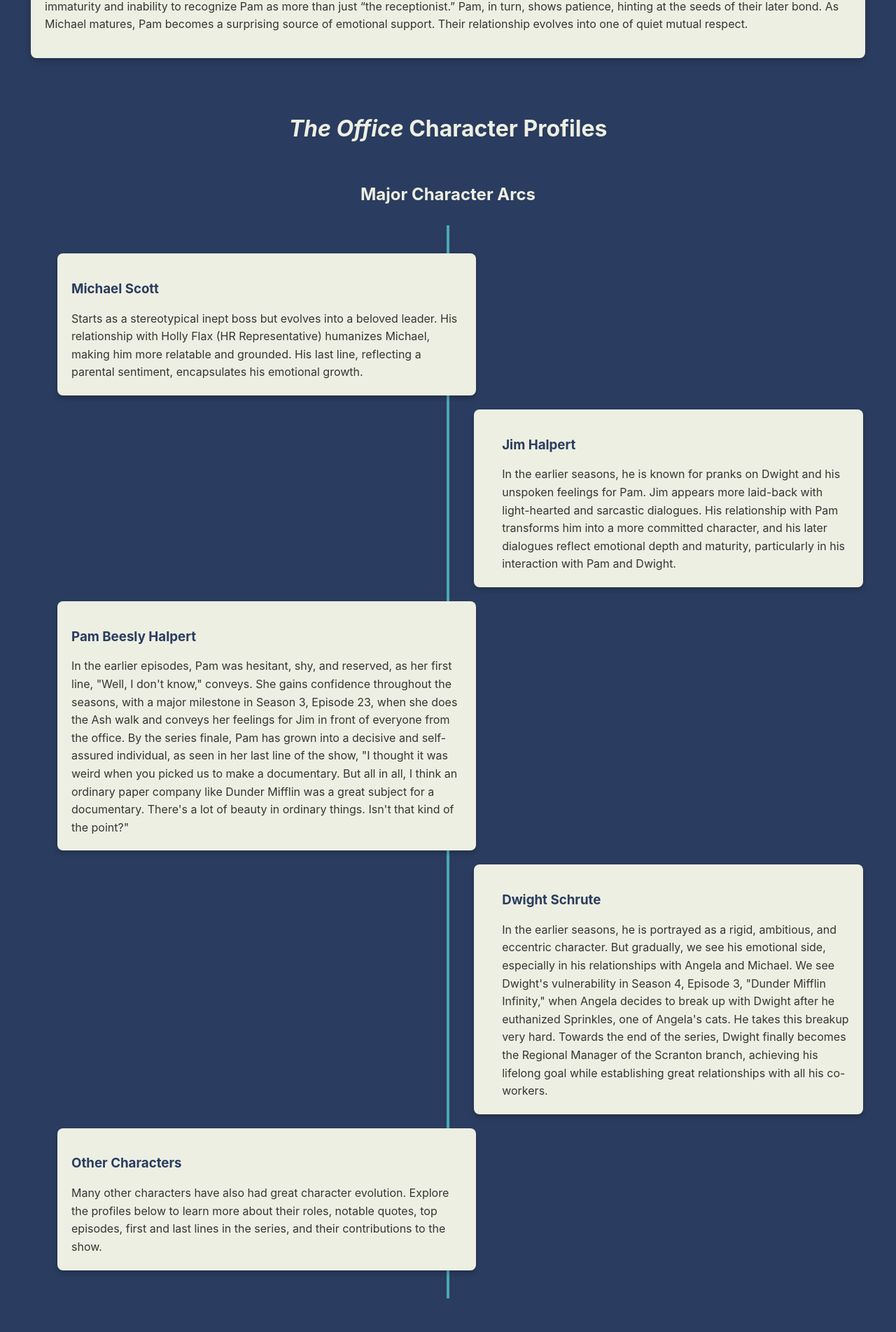
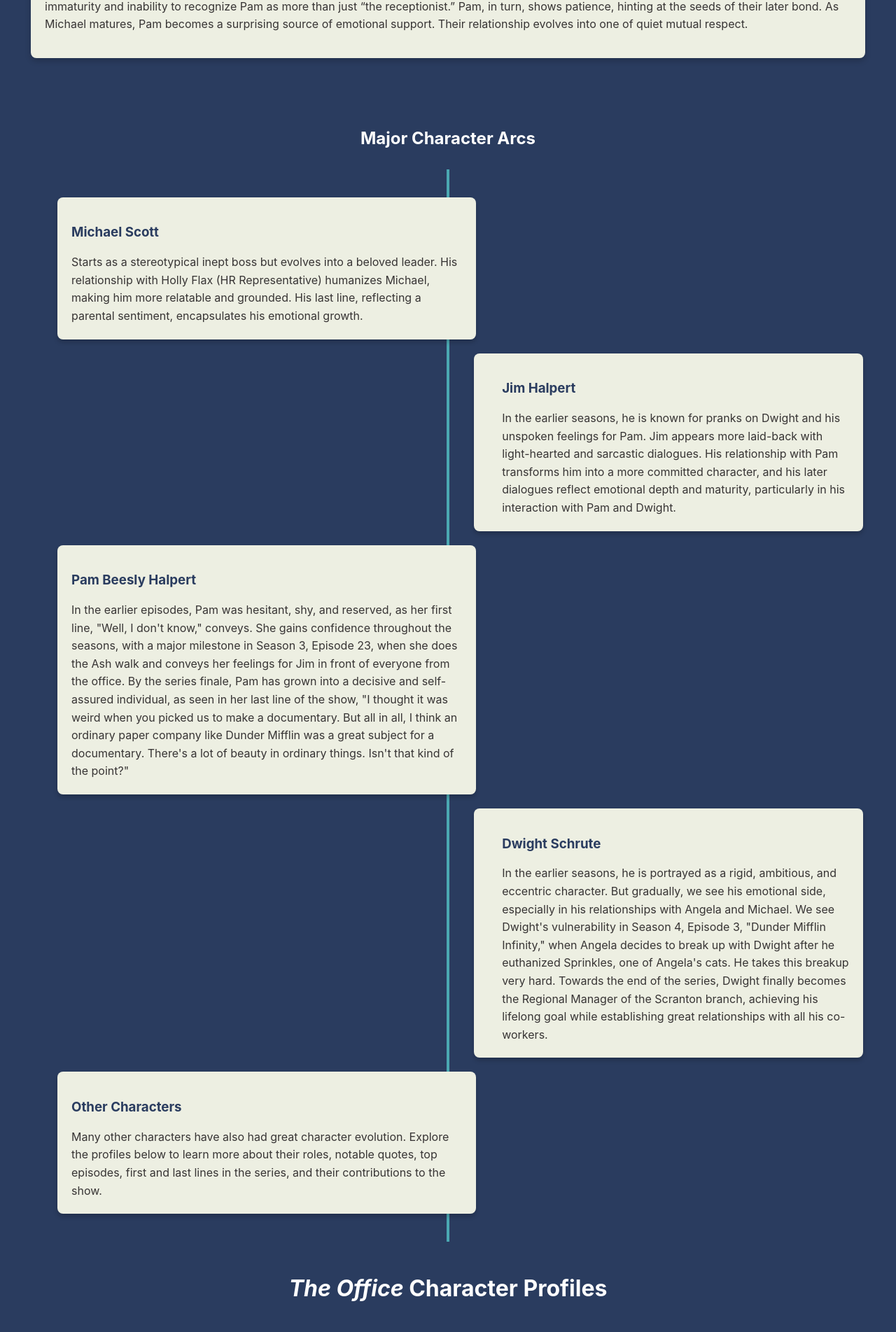
Before and after one commit to princessempel/DataVis-TheOffice, a React (Create React App) app in the folder dv-theoffice/: page / in a window 1280 px wide. Shown: the part 4633-6536 px from the top of the page at 70% size. Built offline with nearby package versions, Linux system fonts and the light colour scheme.

Commit message:
fonts and donut changes

```diff
--- a/dv-theoffice/src/App.js
+++ b/dv-theoffice/src/App.js
@@ -176,11 +176,11 @@
       </div>
       <br/><br/>
       <div className="CharacterProfile">
-        <header className="section-header">
+        {/* <header className="section-header">
           <h1>
             <i>The Office</i> Character Profiles
           </h1>
-        </header>
+        </header> */}
         <div className="insights">
           <ProfileInsights />
         </div>
--- a/dv-theoffice/src/CharacterProfiles.js
+++ b/dv-theoffice/src/CharacterProfiles.js
@@ -16,17 +16,18 @@
         const outerRadius = size / 2;
 
         const emotionColors = {
-            joy: "#FFD700",      // Gold
-            sadness: "#1E90FF",  // Dodger Blue
-            anger: "#FF4500",    // Orange Red
-            love: "#FF69B4",     // Hot Pink
-            fear: "#8A2BE2",     // Blue Violet
-            surprise: "#32CD32"  // Lime Green
+            joy: "#bcbd22",      // orange
+            sadness: "#1f77b4",  // Green
+            anger: "#d62728",    // Purple
+            love: "#e377c2",     // red
+            fear: "#2ca02c",     // brown
+            surprise: "#ff7f0e"  // pink
+
         };
         const color = d3.scaleOrdinal().domain(Object.keys(emotionColors)).range(Object.values(emotionColors));
 
         const pie = d3.pie().value((d) => d.value);
-        const arc = d3.arc().innerRadius(innerRadius+15).outerRadius(outerRadius);
+        const arc = d3.arc().innerRadius(innerRadius + 10).outerRadius(outerRadius);
 
         const svg = d3.select(chartRef.current)
             .attr("width", width)
@@ -89,9 +90,9 @@
     { name: "Jim Halpert", image: require("./profileImages/JimHalpert.png"), emotions: { joy: 0.463036269, sadness: 0.062399299, anger: 0.346737312, fear: 0.016387919, love: 0.097088726, surprise: 0.014350475 } },
     { name: "Kelly Kapoor", image: require("./profileImages/KellyKapoor.png"), emotions: { joy: 0.376939131, sadness: 0.080539149, anger: 0.396492866, fear: 0.041288186, love: 0.090963469, surprise: 0.013777198 } },
     { name: "Phyllis Vance", image: require("./profileImages/PhyllisVance.png"), emotions: { joy: 0.402087055, sadness: 0.073935724, anger: 0.384863636, fear: 0.02094551, love: 0.107788617, surprise: 0.010379459 } },
-    { name: "Andy Bernard", image: require("./profileImages/AndyBernard.png"), emotions: { joy: 0.440588585, sadness: 0.066457121, anger: 0.367297228, fear: 0.023907462, love: 0.087705656, surprise: 0.014043946 }  },
-    { name: "Darryl Philbin", image: require("./profileImages/DarrylPhilbin.png"), emotions: { joy: 0.439199728, sadness: 0.064841982, anger: 0.388986438, fear: 0.016462343, love: 0.082595213, surprise: 0.007914294 }  },
-    { name: "Oscar Martinez", image: require("./profileImages/OscarMartinez.png"), emotions: { joy: 0.394584763, sadness: 0.060529998, anger: 0.412350691, fear: 0.015473564, love: 0.104672468, surprise: 0.012388512 }  },
+    { name: "Andy Bernard", image: require("./profileImages/AndyBernard.png"), emotions: { joy: 0.440588585, sadness: 0.066457121, anger: 0.367297228, fear: 0.023907462, love: 0.087705656, surprise: 0.014043946 } },
+    { name: "Darryl Philbin", image: require("./profileImages/DarrylPhilbin.png"), emotions: { joy: 0.439199728, sadness: 0.064841982, anger: 0.388986438, fear: 0.016462343, love: 0.082595213, surprise: 0.007914294 } },
+    { name: "Oscar Martinez", image: require("./profileImages/OscarMartinez.png"), emotions: { joy: 0.394584763, sadness: 0.060529998, anger: 0.412350691, fear: 0.015473564, love: 0.104672468, surprise: 0.012388512 } },
     { name: "Angela Martin", image: require("./profileImages/AngelaMartin.png"), emotions: { joy: 0.358031604, sadness: 0.074238793, anger: 0.441083352, fear: 0.015958458, love: 0.103606892, surprise: 0.007080901 } },
     { name: "Ryan Howard", image: require("./profileImages/RyanHoward.png"), emotions: { joy: 0.447031588, sadness: 0.06399737, anger: 0.365699833, fear: 0.017386655, love: 0.091396884, surprise: 0.014487674 } },
     { name: "Erin Hannon", image: require("./profileImages/ErinHannon.png"), emotions: { joy: 0.425117376, sadness: 0.081007628, anger: 0.353773224, fear: 0.023039392, love: 0.10359514, surprise: 0.013467239 } },
@@ -99,7 +100,7 @@
     { name: "Stanley Hudson", image: require("./profileImages/StanleyHudson.png"), emotions: { joy: 0.34674345, sadness: 0.072927782, anger: 0.447728791, fear: 0.015825834, love: 0.107619549, surprise: 0.009154591 } },
     { name: "Kevin Malone", image: require("./profileImages/KevinMalone.png"), emotions: { joy: 0.39365986, sadness: 0.065010759, anger: 0.40902604, fear: 0.022412631, love: 0.094109975, surprise: 0.015780734 } },
     { name: "Creed Bratton", image: require("./profileImages/CreedBratton.png"), emotions: { joy: 0.423638023, sadness: 0.067134259, anger: 0.382926363, fear: 0.022616633, love: 0.093765561, surprise: 0.00991916 } },
-    { name: "Meredith Palmer", image: require("./profileImages/MeredithPalmer.png"), emotions: { joy: 0.334157035, sadness: 0.08497549, anger: 0.444194952, fear: 0.02579253, love: 0.085855605, surprise: 0.02502439 }  },
+    { name: "Meredith Palmer", image: require("./profileImages/MeredithPalmer.png"), emotions: { joy: 0.334157035, sadness: 0.08497549, anger: 0.444194952, fear: 0.02579253, love: 0.085855605, surprise: 0.02502439 } },
 ];
 
 const CharacterProfile = ({ csvFilePath, jsonFilePath }) => {
@@ -196,11 +197,11 @@
                         onMouseLeave={handleMouseLeave}
                         onClick={() => handleClick(character)}
                     >
-                    <DonutChart
-                        emotions={character.emotions}
-                        size={150}
-                        profileImage={character.image}
-                    />
+                        <DonutChart
+                            emotions={character.emotions}
+                            size={150}
+                            profileImage={character.image}
+                        />
                     </div>
 
 
--- a/dv-theoffice/src/ProfileInsights.css
+++ b/dv-theoffice/src/ProfileInsights.css
@@ -2,7 +2,7 @@
     padding: 20px;
     background-color: #2A3C5F;
     /* Dark blue main background */
-    color: #EDEFE2;
+    color: white;
     /* Light text for contrast */
 }
 
@@ -10,15 +10,15 @@
     font-size: 2rem;
     text-align: center;
     margin-bottom: 20px;
-    color: #EDEFE2;
+    color: white;
     /* Light text to stand out on dark background */
 }
 
-.timeline-section h2,
+.timeline-section h1,
 .insights-grid-section header h2 {
     text-align: center;
     margin-bottom: 30px;
-    color: #EDEFE2;
+    color: white;
     /* Light text for the section title */
 }
 
@@ -106,12 +106,7 @@
 }
 
 /* For GRIDS */
-.profile-insights {
-    padding: 20px;
-    background-color: #2A3C5F;
-    /* Dark blue background */
-    color: #EDEFE2;
-}
+
 
 .insights-stacked-section {
     margin-top: 20px;
--- a/dv-theoffice/src/ProfileInsights.js
+++ b/dv-theoffice/src/ProfileInsights.js
@@ -21,7 +21,7 @@
 
                 <div className="timeline-section">
                     <header>
-                        <h2>Major Character Arcs</h2>
+                        <h1>Major Character Arcs</h1>
                     </header>
                     <div className="timeline">
                         <div className="timeline-item">
@@ -100,6 +100,11 @@
                 </div>
             </section>
             <section className="character-profile">
+                <header className="section-header">
+                    <h1>
+                        <i>The Office</i> Character Profiles
+                    </h1>
+                </header>
                 <CharacterProfile
                     csvFilePath={"/DataVis-TheOffice/data/combined_dataset.csv"}
                     jsonFilePath={"/DataVis-TheOffice/data/character_data.json"}
@@ -108,7 +113,7 @@
             <section className="profile-insights">
                 <div className="insights-stacked-section">
                     <header>
-                        <h2 style={{paddingLeft: "40px"}}>Insights from Profile Graphs</h2>
+                        <h2 style={{ paddingLeft: "40px" }}>Insights from Profile Graphs</h2>
                     </header>
 
                     {/* Insight 1 */}
```
